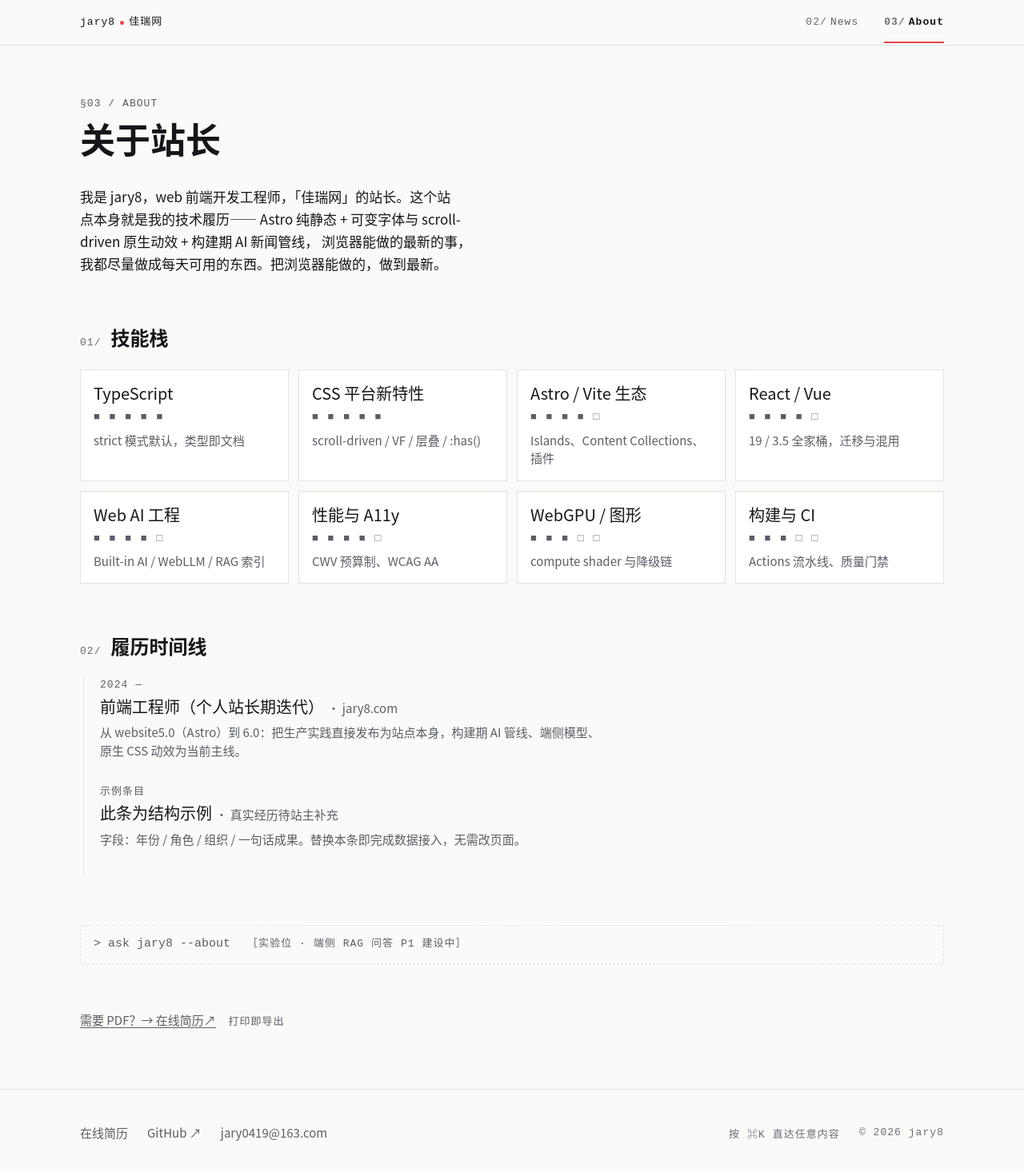
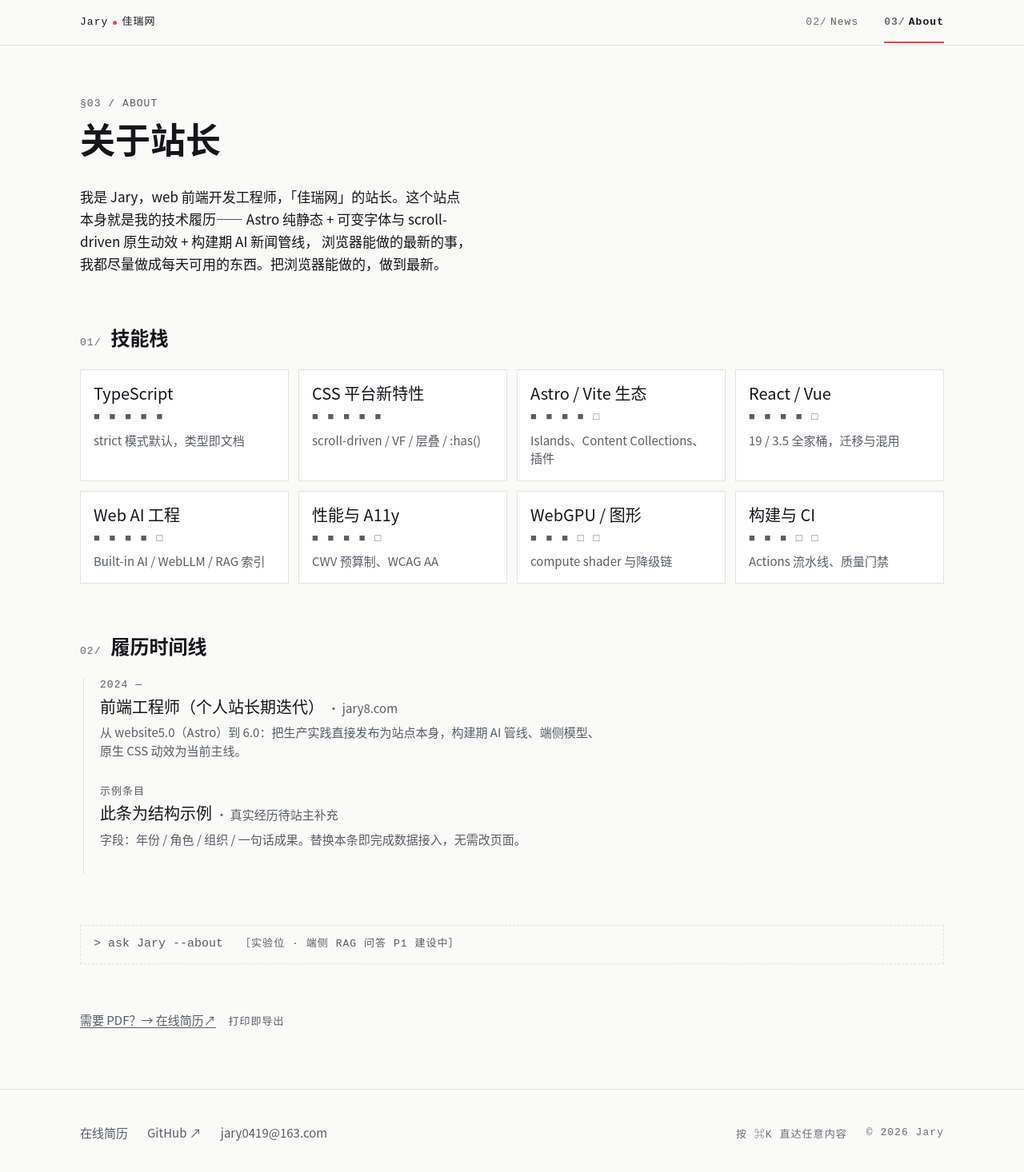
Before and after one commit to longzhengyun/website6.0, an Astro site: page /website6.0/about in a window 1280 px wide. Shown: the whole page at 80% size. Built offline with nearby package versions, Linux system fonts and the light colour scheme; Astro itself is replaced by a stand-in of ours.

Commit message:
feat(brand): R18 display copy jary8 to Jary across 13 sites (domain identifiers whitelisted) and R19 favicon glyph j8 to CJK Jia with fallback stack per owner request seq=430

```diff
--- a/src/components/SiteFooter.astro
+++ b/src/components/SiteFooter.astro
@@ -31,7 +31,7 @@ import { site } from '../data/site';
       <span class="hidden md:inline"
         ><span class="t-label text-ink-faint enhanced-only">按 ⌘K 直达任意内容</span></span
       >
-      <span class="t-label text-ink-faint">© {site.year} jary8</span>
+      <span class="t-label text-ink-faint">© {site.year} Jary</span>
     </div>
   </div>
 </footer>
--- a/src/components/SiteHeader.astro
+++ b/src/components/SiteHeader.astro
@@ -10,9 +10,9 @@ const desktopNav = nav.filter((n) => n.href !== '/');
     <a
       href={import.meta.env.BASE_URL}
       class="t-label text-ink arrow-link inline-flex items-center min-h-[44px]"
-      aria-label="jary8 佳瑞网首页"
+      aria-label="Jary 佳瑞网首页"
     >
-      jary8<span class="brand-dot" aria-hidden="true"></span>佳瑞网
+      Jary<span class="brand-dot" aria-hidden="true"></span>佳瑞网
     </a>
     <nav aria-label="主导航" class="hidden md:flex items-center gap-8">
       {
--- a/src/data/resume.ts
+++ b/src/data/resume.ts
@@ -9,7 +9,7 @@ export interface ResumeEntry {
 }
 
 export const resume = {
-  name: 'jary8 · 佳瑞网站长',
+  name: 'Jary · 佳瑞网站长',
   title: 'Web 前端开发工程师',
   sampleNote: '⚠ 以下为结构示例内容，真实履历由站主提供后替换（此提示不随打印输出）。',
   summary:
--- a/src/data/site.ts
+++ b/src/data/site.ts
@@ -1,6 +1,6 @@
 export const site = {
   nameZh: '佳瑞网',
-  nameEn: 'jary8',
+  nameEn: 'Jary',
   tagline: '把浏览器能做的，做到最新。',
   taglineEn: 'Pushing the browser to its latest.',
   /** R16 三行制固定身份行（站主硬需求 5：站长身份必须稳定，不轮播） */
--- a/src/pages/about.astro
+++ b/src/pages/about.astro
@@ -9,7 +9,7 @@ const blocks = (rank: number) =>
 
 <BaseLayout
   title={`关于 — ${site.nameZh} · ${site.nameEn}`}
-  desc="关于 jary8：技能栈、履历时间线与在线简历入口。"
+  desc="关于 Jary：技能栈、履历时间线与在线简历入口。"
 >
   <article class="shell">
     <header class="pt-10 md:pt-16 pb-8">
@@ -20,7 +20,7 @@ const blocks = (rank: number) =>
     <section aria-labelledby="self-title" class="mb-12 md:mb-16">
       <h2 id="self-title" class="sr-only">自述</h2>
       <p class="t-body max-w-[34em] text-balance">
-        我是 jary8，web 前端开发工程师，「佳瑞网」的站长。这个站点本身就是我的技术履历——
+        我是 Jary，web 前端开发工程师，「佳瑞网」的站长。这个站点本身就是我的技术履历——
         Astro 纯静态 + 可变字体与 scroll-driven 原生动效 + 构建期 AI 新闻管线，
         浏览器能做的最新的事，我都尽量做成每天可用的东西。{site.tagline}
       </p>
@@ -72,7 +72,7 @@ const blocks = (rank: number) =>
     <section aria-labelledby="ask-title" class="mb-12">
       <h2 id="ask-title" class="sr-only">问站长（实验位）</h2>
       <p class="ask-slot block px-4 py-3 text-[15px]" role="presentation">
-        &gt; ask jary8 --about
+        &gt; ask Jary --about
         <span class="t-label text-ink-muted ml-3">［实验位 · 端侧 RAG 问答 P1 建设中］</span>
       </p>
     </section>
--- a/src/pages/index.astro
+++ b/src/pages/index.astro
@@ -9,7 +9,7 @@ const latest = sortedItems.slice(0, 2);
 
 <BaseLayout
   title={`${site.nameZh} · ${site.nameEn} — ${site.tagline}`}
-  desc="web 前端工程师 jary8 的个人站：前沿前端技术与 AI 结合的落地实践。"
+  desc="web 前端工程师 Jary 的个人站：前沿前端技术与 AI 结合的落地实践。"
 >
   <article>
     <!-- Hero：站名版式 L1「双语叠印」（design-spec §3）+ 单一视觉焦点=字体呼吸；
@@ -23,10 +23,10 @@ const latest = sortedItems.slice(0, 2);
         <span
           class="md:hidden hero-en-mono t-label text-[0.875rem]! inline-block mt-2 border-b-2 border-accent pb-1"
         >
-          jary8
+          Jary
         </span>
         <span class="hidden md:inline">
-          <span class="hero-en">jary8</span><span class="text-accent">·</span><span
+          <span class="hero-en">Jary</span><span class="text-accent">·</span><span
             class="zh-title">佳瑞网</span
           >
         </span>
--- a/src/pages/resume.astro
+++ b/src/pages/resume.astro
@@ -6,7 +6,7 @@ import { skills } from '../data/about';
 
 <BaseLayout
   title={`在线简历 — ${resume.name}`}
-  desc="jary8 的在线简历：网页为主，打印导出 PDF。"
+  desc="Jary 的在线简历：网页为主，打印导出 PDF。"
   bare
 >
   <div class="shell py-4 flex items-center justify-between no-print">
@@ -15,7 +15,7 @@ import { skills } from '../data/about';
       class="tab-item t-label text-ink arrow-link"
       style="min-width:44px;min-height:44px;display:inline-flex"
     >
-      ← jary8
+      ← Jary
     </a>
     <button
       type="button"
--- a/src/styles/global.css
+++ b/src/styles/global.css
@@ -7,7 +7,7 @@ body {
   text-rendering: optimizeLegibility;
 }
 
-/* A1 站名呼吸：仅桌面 jary8 拉丁 display（wght 400↔640，14s） */
+/* A1 站名呼吸：仅桌面 Jary 拉丁 display（wght 400↔640，14s） */
 @keyframes breathe {
   0%,
   100% {
@@ -27,7 +27,7 @@ body {
     animation: breathe 14s ease-in-out infinite;
   }
 }
-/* M 端降级：透明度微幅呼吸（spec §3 移动行制），且 jary8 以 mono 小字呈现 */
+/* M 端降级：透明度微幅呼吸（spec §3 移动行制），且 Jary 以 mono 小字呈现 */
 @keyframes breathe-mobile {
   0%,
   100% {
```
Also changed, not shown: public/favicon.svg.
